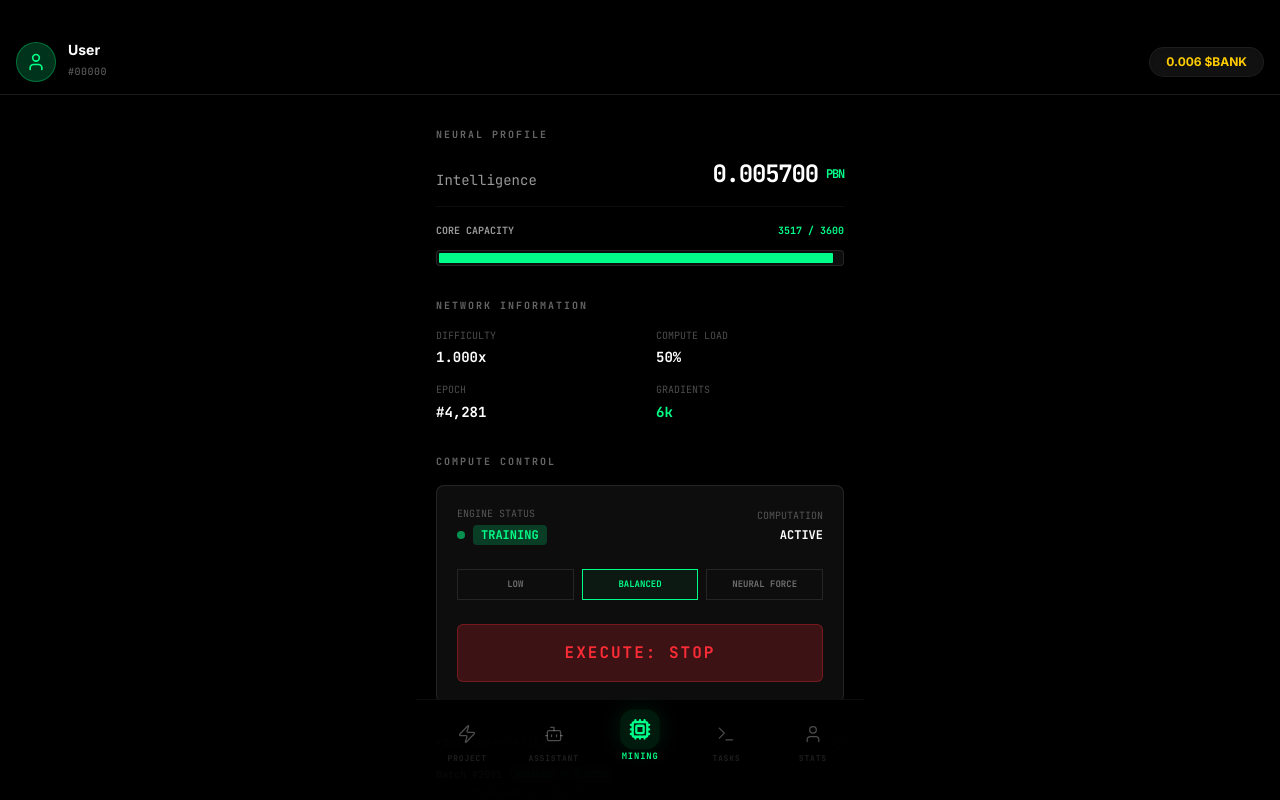
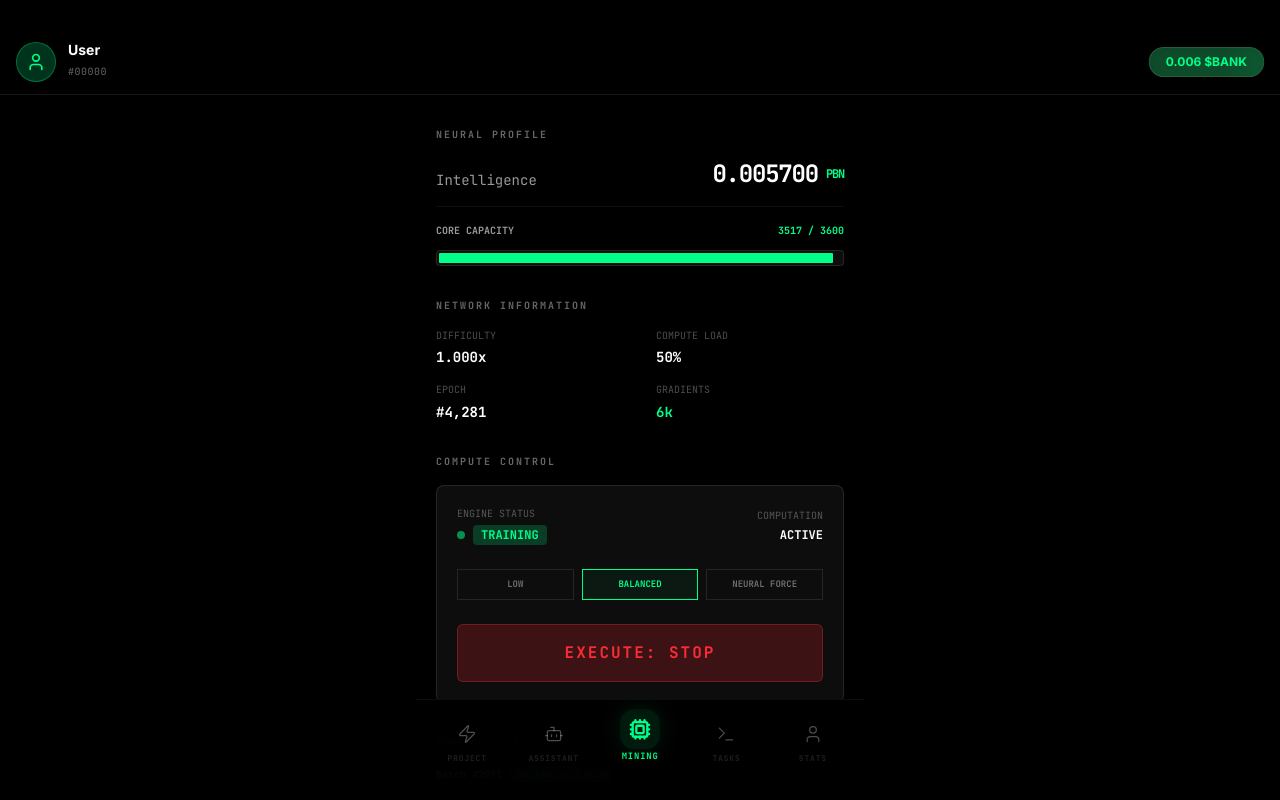
Before and after one commit to dorian775586/ProjectBank, a React (Vite) app: page / in a window 1280 px wide. Both pictures are taken after a click on the button "EXECUTE: START COMPUTATION". Shown: the top 800 px of the page. Built offline with nearby package versions, Linux system fonts and the light colour scheme.

Commit message:
feat: implement block tracking and energy persistence
Add visual feedback for new blocks in the UI, persist energy levels to localStorage, and reduce the passive energy recovery rate. Also updated translations for new UI components.

```diff
--- a/src/App.tsx
+++ b/src/App.tsx
@@ -148,9 +148,22 @@ const NavItem: React.FC<NavItemProps> = ({ icon: Icon, label, isActive, onClick,
 
 const AppContent = () => {
   const [activeTab, setActiveTab] = useState<Tab>('compute');
-  const { intelligence: balance } = useNeural();
+  const { intelligence: balance, blocks } = useNeural();
   const [userData, setUserData] = useState({ name: 'User', id: '00000', isAdmin: false });
   const [lang, setLang] = useState<Language>('en');
+
+  const [hasNewBlock, setHasNewBlock] = useState(false);
+  const prevBlocksLength = React.useRef(blocks.length);
+
+  useEffect(() => {
+    if (blocks.length > prevBlocksLength.current) {
+      setHasNewBlock(true);
+      const timer = setTimeout(() => setHasNewBlock(false), 1000);
+      prevBlocksLength.current = blocks.length;
+      return () => clearTimeout(timer);
+    }
+    prevBlocksLength.current = blocks.length;
+  }, [blocks.length]);
 
   const t = (key: keyof typeof translations['en']) => translations[lang][key] || translations['en'][key];
 
@@ -299,9 +312,27 @@ const AppContent = () => {
           </div>
         </div>
 
-        <div className="flex items-center bg-[#111] rounded-full px-4 py-1.5 border border-white/5 shadow-inner">
-          <span className="text-xs font-bold text-gold">{balance.toLocaleString()} $BANK</span>
-        </div>
+        <motion.div
+          animate={hasNewBlock ? {
+            scale: [1, 1.05, 1],
+            borderColor: ["rgba(255,255,255,0.05)", "rgba(0,255,136,0.5)", "rgba(255,255,255,0.05)"],
+            backgroundColor: ["rgba(17,17,17,1)", "rgba(0,255,136,0.05)", "rgba(17,17,17,1)"]
+          } : {}}
+          transition={{ duration: 0.6 }}
+          className="flex items-center bg-[#111] rounded-full px-4 py-1.5 border border-white/5 shadow-inner overflow-hidden relative"
+        >
+          <span className={`text-xs font-bold transition-colors duration-500 ${hasNewBlock ? 'text-emerald-green' : 'text-gold'}`}>
+            {balance.toLocaleString()} $BANK
+          </span>
+          {hasNewBlock && (
+            <motion.div
+              initial={{ x: "-100%" }}
+              animate={{ x: "100%" }}
+              transition={{ duration: 0.8 }}
+              className="absolute inset-0 bg-gradient-to-r from-transparent via-emerald-green/10 to-transparent"
+            />
+          )}
+        </motion.div>
       </header>
 
       <main className="flex-1 max-w-md mx-auto w-full">
@@ -453,7 +484,7 @@ const AppContent = () => {
                 <div className="grid grid-cols-2 gap-4 pt-4 border-t border-white/5">
                   <div className="space-y-1">
                     <span className="text-[10px] text-white/40 uppercase font-bold">{t('total_earnings')}</span>
-                    <div className="text-xl font-bold text-white leading-none">$0.00</div>
+                    <div className="text-xl font-bold text-white leading-none">{balance.toFixed(balance > 1 ? 2 : 4)} PBN</div>
                   </div>
                   <div className="space-y-1">
                     <span className="text-[10px] text-white/40 uppercase font-bold">{t('active_loans')}</span>
--- a/src/lib/NeuralContext.tsx
+++ b/src/lib/NeuralContext.tsx
@@ -30,17 +30,26 @@ interface NeuralContextType extends NeuralState {
 const NeuralContext = createContext<NeuralContextType | undefined>(undefined);
 
 export const NeuralProvider: React.FC<{ children: React.ReactNode; userId: string | null }> = ({ children, userId }) => {
-  const [state, setState] = useState<NeuralState>({
+  const [state, setState] = useState<NeuralState>(() => {
+    const savedEnergy = typeof window !== 'undefined' ? localStorage.getItem('neural_energy') : null;
+    const energy = savedEnergy ? parseFloat(savedEnergy) : 3600;
+    return {
       intelligence: 0,
       workAccumulated: 0,
       blocks: [],
-    energy: 3600,
+      energy: energy,
       maxEnergy: 3600,
       loadFactor: 0,
       status: 'IDLE',
       difficulty: 1.0,
       lastUpdate: Date.now(),
+    };
   });
+
+  // Persist energy to localStorage
+  useEffect(() => {
+    localStorage.setItem('neural_energy', state.energy.toString());
+  }, [state.energy]);
 
   // Load initial intelligence from Supabase (mapped to coins for now)
   useEffect(() => {
@@ -140,8 +149,8 @@ export const NeuralProvider: React.FC<{ children: React.ReactNode; userId: strin
             difficulty = Math.min(2.5, difficulty + 0.00005 * delta);
           }
         } else {
-          // Passive recovery
-          energy = Math.min(prev.maxEnergy, energy + 2 * delta);
+          // Passive recovery - SLOWED DOWN as per user request
+          energy = Math.min(prev.maxEnergy, energy + 0.1 * delta);
           if (status === 'COOLING' && energy >= prev.maxEnergy * 0.1) {
             status = 'IDLE';
           }
--- a/src/translations.ts
+++ b/src/translations.ts
@@ -53,7 +53,17 @@ export const translations = {
     syncing: "Syncing...",
     success: "Success!",
     ai_tab: "Assistant",
+    ai_welcome: "Hello! I am the ProjectBank AI assistant. How can I help you today?",
+    type_message: "Type a message...",
     quest_tab: "Tasks",
+    quest_title: "PROTOCOL: OVERRIDE",
+    quest_desc: "Solve the cryptic sequences to decrypt the 10 BTC prize pool vault.",
+    quest_solved: "SOLVED",
+    quest_locked_syndicate: "Locked by Syndicate",
+    quest_submit: "Submit Override",
+    quest_placeholder: "Enter sequence...",
+    quest_error: "INVALID SEQUENCE. SIGNAL LOST.",
+    quest_unlocking: "DECRYPTING...",
     lend_tab: "Mining",
     roadmap_tab: "Project",
     protocol_tab: "Protocol",
@@ -112,7 +122,17 @@ export const translations = {
     syncing: "Синхронизация...",
     success: "Успех!",
     ai_tab: "Ассистент",
+    ai_welcome: "Привет! Я ИИ-ассистент ProjectBank. Чем могу помочь?",
+    type_message: "Напишите сообщение...",
     quest_tab: "Задания",
+    quest_title: "ПРОТОКОЛ: ОБХОД",
+    quest_desc: "Решите криптографические последовательности, чтобы вскрыть хранилище с призовым фондом 10 BTC.",
+    quest_solved: "РЕШЕНО",
+    quest_locked_syndicate: "Заблокировано Синдикатом",
+    quest_submit: "Отправить обход",
+    quest_placeholder: "Введите код...",
+    quest_error: "НЕВЕРНЫЙ КОД. СИГНАЛ ПОТЕРЯН.",
+    quest_unlocking: "РАСШИФРОВКА...",
     lend_tab: "Майнинг",
     roadmap_tab: "Проект",
     protocol_tab: "Протокол",
```
Lines whose indentation alone changed are shown as unchanged.
